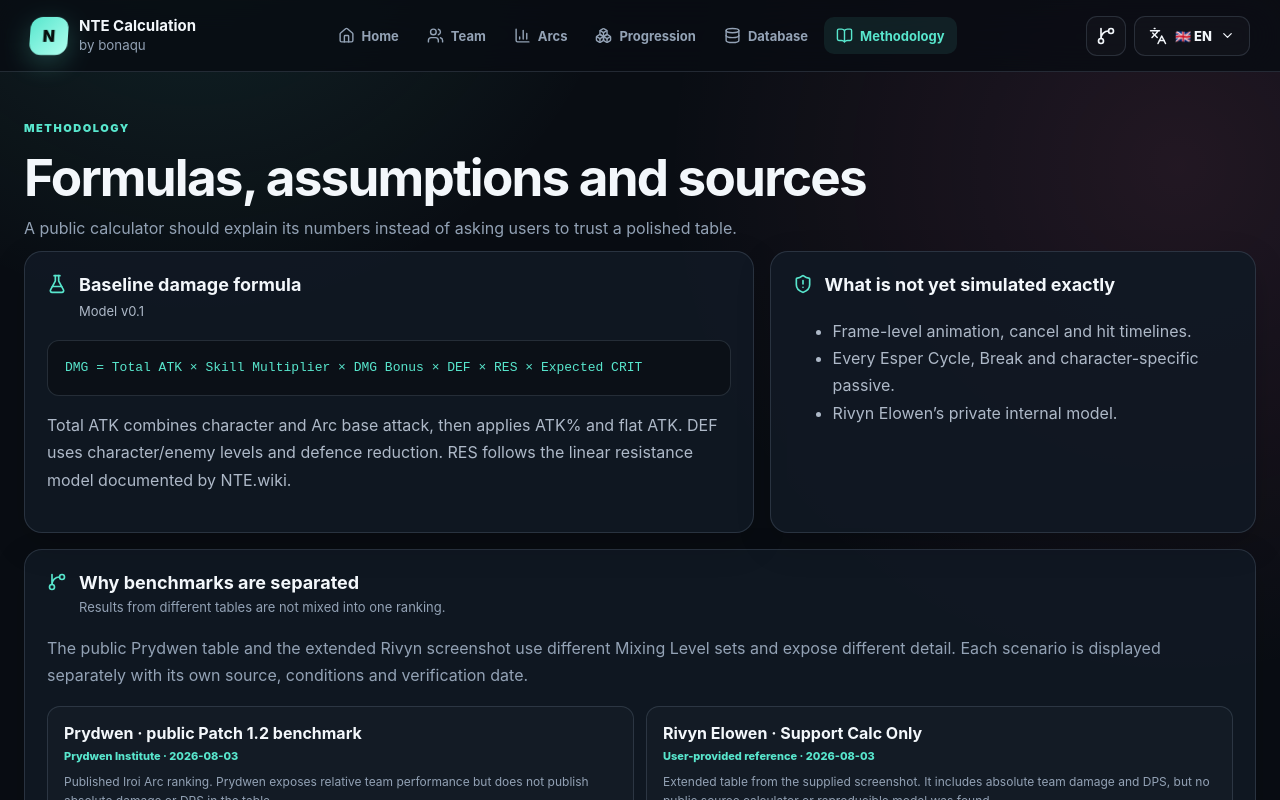
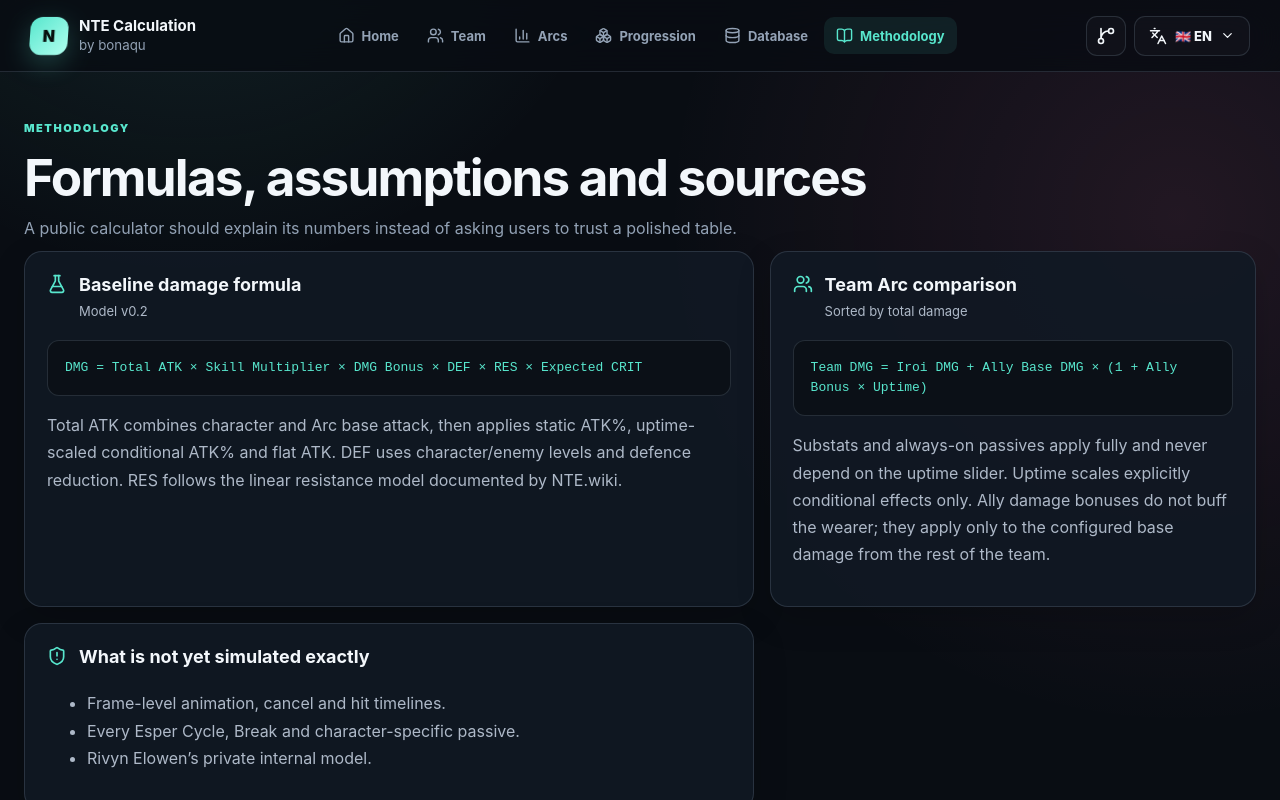
Before and after one commit to bonaqu/NTE-Calculation-by-bonaqu, a React (Vite) app: page / in a window 1280 px wide. Both pictures are taken after a click on the button "How calculations work". Shown: the top 800 px of the page. Built offline with nearby package versions, Linux system fonts and the light colour scheme.

Commit message:
docs: explain corrected static, conditional and ally Arc modeling

```diff
--- a/src/pages/MethodologyPage.tsx
+++ b/src/pages/MethodologyPage.tsx
@@ -1,4 +1,5 @@
-import { ExternalLink, FlaskConical, GitBranch, ShieldAlert } from 'lucide-react';
+import { ExternalLink, FlaskConical, GitBranch, ShieldAlert, Users } from 'lucide-react';
+import { arcPresetSources } from '../arc-presets';
 import { arcBenchmarkScenarios, sources } from '../data';
 import { useI18n } from '../i18n';
 import { Panel } from '../components/UI';
@@ -6,16 +7,18 @@ import { Panel } from '../components/UI';
 export function MethodologyPage() {
   const { locale } = useI18n();
   const ru = locale === 'ru';
+  const allSources = [...sources, ...arcPresetSources];
 
   return <div className="page calc-page">
     <header className="page-heading"><div><span>METHODOLOGY</span><h1>{ru ? 'Формулы, допущения и источники' : 'Formulas, assumptions and sources'}</h1><p>{ru ? 'Публичный калькулятор должен объяснять цифры, а не просить поверить красивой таблице.' : 'A public calculator should explain its numbers instead of asking users to trust a polished table.'}</p></div></header>
     <div className="method-grid">
-      <Panel><div className="panel-title"><FlaskConical size={20} /><div><h2>{ru ? 'Базовая формула урона' : 'Baseline damage formula'}</h2><p>Model v0.1</p></div></div><pre>DMG = Total ATK × Skill Multiplier × DMG Bonus × DEF × RES × Expected CRIT</pre><p>{ru ? 'Total ATK складывает базовую атаку персонажа и дуги, затем применяет ATK% и плоскую ATK. DEF зависит от уровней и снижения защиты. RES использует линейную модель сопротивления из публичного калькулятора NTE.wiki.' : 'Total ATK combines character and Arc base attack, then applies ATK% and flat ATK. DEF uses character/enemy levels and defence reduction. RES follows the linear resistance model documented by NTE.wiki.'}</p></Panel>
+      <Panel><div className="panel-title"><FlaskConical size={20} /><div><h2>{ru ? 'Базовая формула урона' : 'Baseline damage formula'}</h2><p>Model v0.2</p></div></div><pre>DMG = Total ATK × Skill Multiplier × DMG Bonus × DEF × RES × Expected CRIT</pre><p>{ru ? 'Total ATK складывает базовую атаку персонажа и дуги, затем применяет постоянные ATK%, условные ATK% с учётом аптайма и плоскую ATK. DEF зависит от уровней и снижения защиты. RES использует линейную модель сопротивления из публичного калькулятора NTE.wiki.' : 'Total ATK combines character and Arc base attack, then applies static ATK%, uptime-scaled conditional ATK% and flat ATK. DEF uses character/enemy levels and defence reduction. RES follows the linear resistance model documented by NTE.wiki.'}</p></Panel>
+      <Panel><div className="panel-title"><Users size={20} /><div><h2>{ru ? 'Командное сравнение дуг' : 'Team Arc comparison'}</h2><p>{ru ? 'Сортировка по полному урону' : 'Sorted by total damage'}</p></div></div><pre>Team DMG = Iroi DMG + Ally Base DMG × (1 + Ally Bonus × Uptime)</pre><p>{ru ? 'Сабстаты и всегда активные пассивы применяются полностью и не зависят от ползунка аптайма. Аптайм масштабирует только явно условные эффекты. Бонус урона союзников не усиливает носителя: он применяется только к заданному базовому урону остальных членов команды.' : 'Substats and always-on passives apply fully and never depend on the uptime slider. Uptime scales explicitly conditional effects only. Ally damage bonuses do not buff the wearer; they apply only to the configured base damage from the rest of the team.'}</p></Panel>
       <Panel><div className="panel-title"><ShieldAlert size={20} /><div><h2>{ru ? 'Что пока не симулируется точно' : 'What is not yet simulated exactly'}</h2></div></div><ul><li>{ru ? 'Покадровый таймлайн анимаций, отмен и попаданий.' : 'Frame-level animation, cancel and hit timelines.'}</li><li>{ru ? 'Все Esper Cycle, Break и уникальные пассивы персонажей.' : 'Every Esper Cycle, Break and character-specific passive.'}</li><li>{ru ? 'Скрытая внутренняя модель Rivyn Elowen.' : 'Rivyn Elowen’s private internal model.'}</li></ul></Panel>
     </div>
 
-    <Panel className="benchmark-method-panel"><div className="panel-title"><GitBranch size={20} /><div><h2>{ru ? 'Почему бенчмарки разделены' : 'Why benchmarks are separated'}</h2><p>{ru ? 'Результаты из разных таблиц не смешиваются в один рейтинг.' : 'Results from different tables are not mixed into one ranking.'}</p></div></div><p>{ru ? 'Публичная таблица Prydwen и расширенный скриншот Rivyn используют разные наборы Mixing Level и разную детализацию. Каждый сценарий отображается отдельно со своим источником, условиями и датой проверки.' : 'The public Prydwen table and the extended Rivyn screenshot use different Mixing Level sets and expose different detail. Each scenario is displayed separately with its own source, conditions and verification date.'}</p><div className="benchmark-method-list">{arcBenchmarkScenarios.map((scenario) => <div key={scenario.id}><b>{scenario.title[locale]}</b><span>{sources.find((source) => source.id === scenario.sourceId)?.publisher} · {scenario.verifiedAt}</span><p>{scenario.description[locale]}</p></div>)}</div></Panel>
+    <Panel className="benchmark-method-panel"><div className="panel-title"><GitBranch size={20} /><div><h2>{ru ? 'Почему бенчмарки разделены' : 'Why benchmarks are separated'}</h2><p>{ru ? 'Результаты из разных таблиц не смешиваются в один рейтинг.' : 'Results from different tables are not mixed into one ranking.'}</p></div></div><p>{ru ? 'Публичная таблица Prydwen и расширенный скриншот Rivyn используют разные наборы Mixing Level и разную детализацию. Каждый сценарий отображается отдельно со своим источником, условиями и датой проверки. Режим своих статов — третья, независимая частичная модель и не выдаётся за воспроизведение исходного калькулятора Rivyn.' : 'The public Prydwen table and the extended Rivyn screenshot use different Mixing Level sets and expose different detail. Each scenario is displayed separately with its own source, conditions and verification date. Custom stats are a third, independent partial model and are not presented as a reconstruction of Rivyn’s source calculator.'}</p><div className="benchmark-method-list">{arcBenchmarkScenarios.map((scenario) => <div key={scenario.id}><b>{scenario.title[locale]}</b><span>{allSources.find((source) => source.id === scenario.sourceId)?.publisher} · {scenario.verifiedAt}</span><p>{scenario.description[locale]}</p></div>)}</div></Panel>
 
-    <h2 className="section-title">{ru ? 'Реестр источников' : 'Source registry'}</h2><div className="source-list">{sources.map((source) => <Panel key={source.id}><div><b>{source.title}</b><span>{source.publisher}</span></div><p>{source.scope[locale]}</p><small>{ru ? 'Проверено' : 'Verified'}: {source.verifiedAt}</small>{source.url ? <a href={source.url} target="_blank" rel="noreferrer">{ru ? 'Открыть' : 'Open'} <ExternalLink size={15} /></a> : <span className="muted">{ru ? 'Локальный пользовательский источник' : 'Local user-provided source'}</span>}</Panel>)}</div>
+    <h2 className="section-title">{ru ? 'Реестр источников' : 'Source registry'}</h2><div className="source-list">{allSources.map((source) => <Panel key={source.id}><div><b>{source.title}</b><span>{source.publisher}</span></div><p>{source.scope[locale]}</p><small>{ru ? 'Проверено' : 'Verified'}: {source.verifiedAt}</small>{source.url ? <a href={source.url} target="_blank" rel="noreferrer">{ru ? 'Открыть' : 'Open'} <ExternalLink size={15} /></a> : <span className="muted">{ru ? 'Локальный пользовательский источник' : 'Local user-provided source'}</span>}</Panel>)}</div>
   </div>;
 }
```
